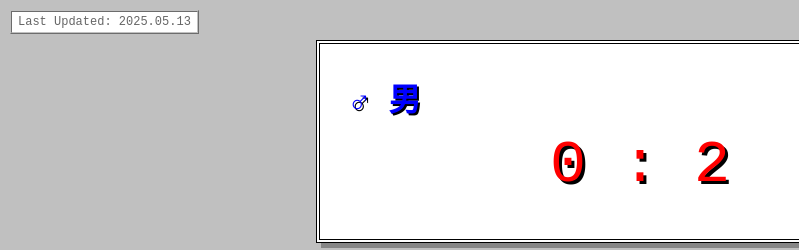
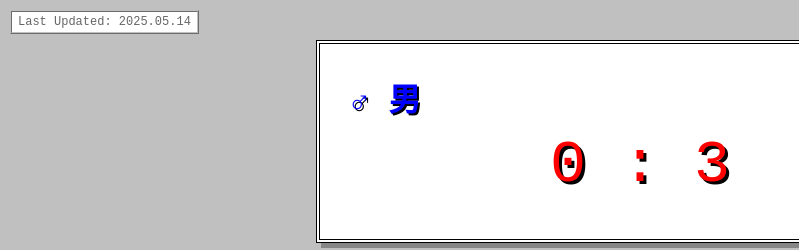
Before and after one commit to Nob0dy1sH3re/sc0reboardy, a plain HTML site: page index.html in a window 1280 px wide. Shown: the top 250 px of the page, 0-799 px from the left. Drawn offline with Linux system fonts and the light colour scheme.

Commit message:
Update index.html

```diff
--- a/index.html
+++ b/index.html
@@ -98,12 +98,12 @@
     </style>
 </head>
 <body>
-    <div class="update-date">Last Updated: 2025.05.13</div>
+    <div class="update-date">Last Updated: 2025.05.14</div>
 
     <div class="scoreboard">
         <div class="team male">♂ 男</div>
         <div class="team female">♀ 女</div>
-        <div class="score">0 : 2</div>
+        <div class="score">0 : 3</div>
     </div>
 
     <div class="footer">
```
